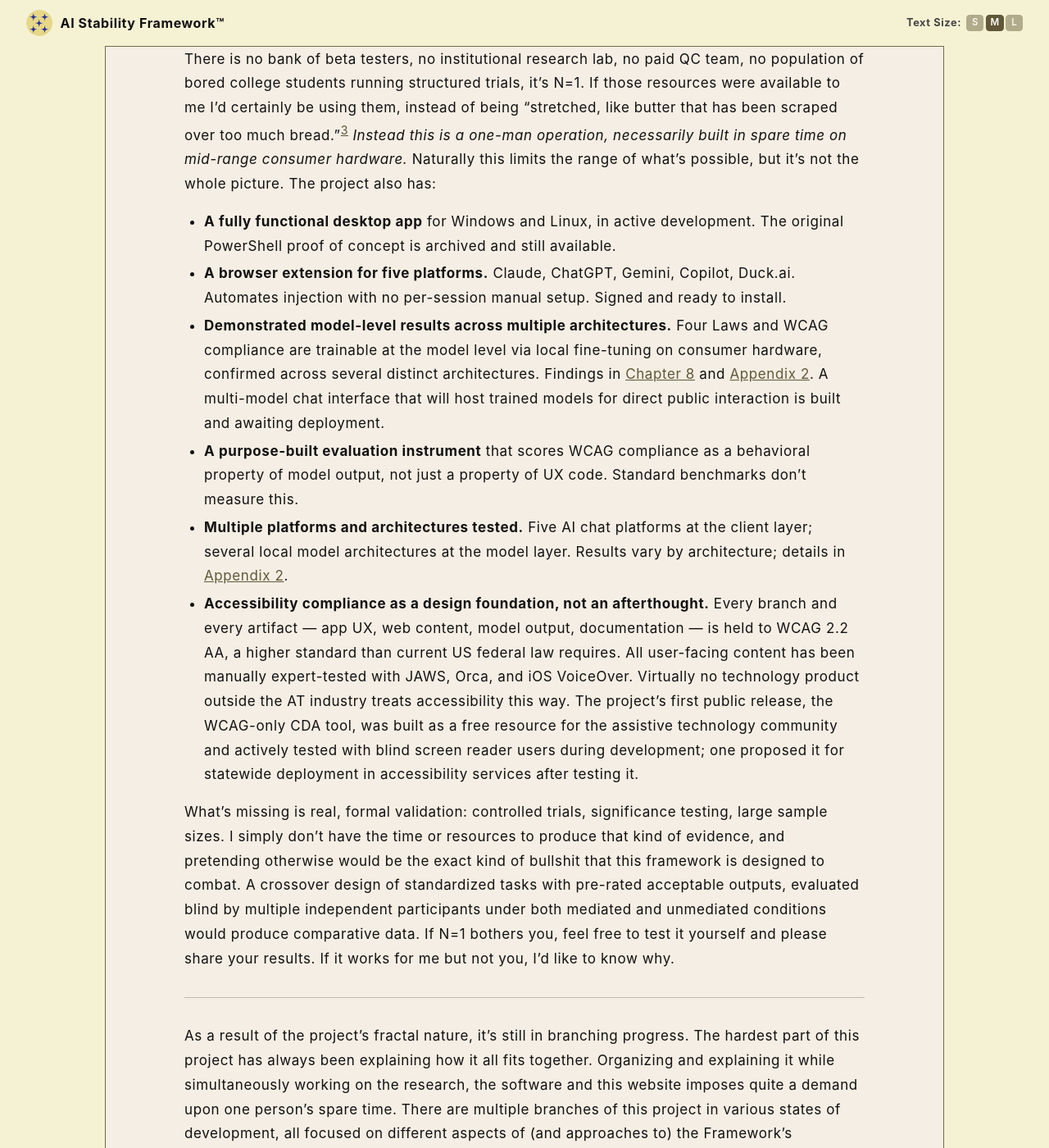
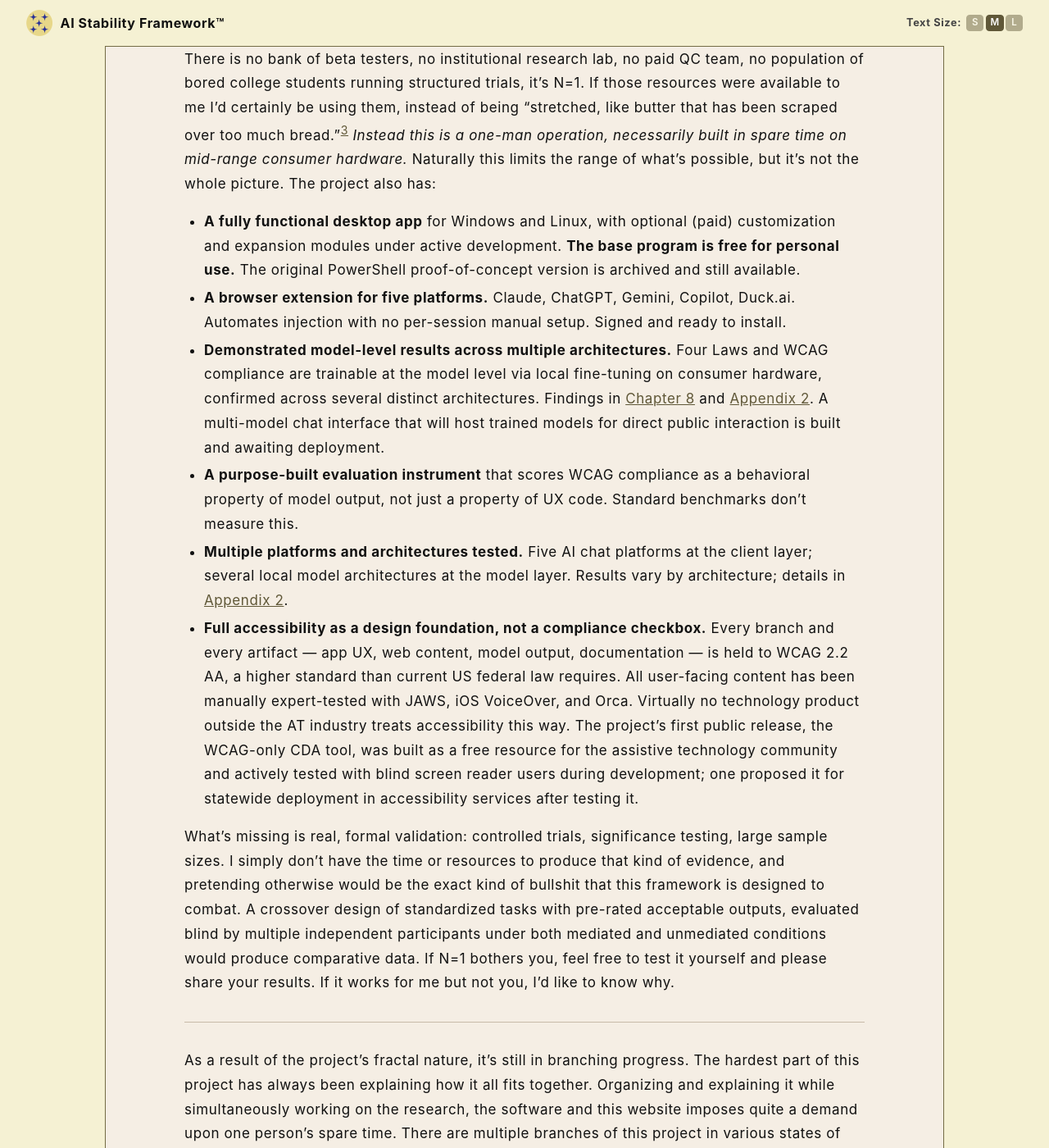
Before and after one commit to rojaslen/AISF-WEB, a Jekyll site: the page built from ch11.md, in a window 1280 px wide and 1400 px high, scrolled down 2633 px. Shown: the whole window at 82% size. Built offline with Jekyll 4.4.1, drawn with Linux system fonts in a browser that asks for light colours; some web fonts are replaced.

Commit message:
Update ch11.md

```diff
--- a/ch11.md
+++ b/ch11.md
@@ -44,12 +44,12 @@ This is a one-man project, which means that I am the entire staff:
 
 There is no bank of beta testers, no institutional research lab, no paid QC team, no population of bored college students running structured trials, it's N=1. If those resources were available to me I'd certainly be using them, instead of being "stretched, like butter that has been scraped over too much bread."[^11b] *Instead this is a one-man operation, necessarily built in spare time on mid-range consumer hardware.* Naturally this limits the range of what's possible, but it's not the whole picture. The project also has:
 
-- **A fully functional desktop app** for Windows and Linux, in active development. The original PowerShell proof of concept is archived and still available.
+- **A fully functional desktop app** for Windows and Linux, with optional (paid) customization and expansion modules under active development. **The base program is free for personal use.** The original PowerShell proof-of-concept version is archived and still available.
 - **A browser extension for five platforms.** Claude, ChatGPT, Gemini, Copilot, Duck.ai. Automates injection with no per-session manual setup. Signed and ready to install.
 - **Demonstrated model-level results across multiple architectures.** Four Laws and WCAG compliance are trainable at the model level via local fine-tuning on consumer hardware, confirmed across several distinct architectures. Findings in <a href="/ch08">Chapter 8</a> and <a href="/apx02">Appendix 2</a>. A multi-model chat interface that will host trained models for direct public interaction is built and awaiting deployment.
 - **A purpose-built evaluation instrument** that scores WCAG compliance as a behavioral property of model output, not just a property of UX code. Standard benchmarks don't measure this.
 - **Multiple platforms and architectures tested.** Five AI chat platforms at the client layer; several local model architectures at the model layer. Results vary by architecture; details in <a href="/apx02">Appendix 2</a>.
-- **Accessibility compliance as a design foundation, not an afterthought.** Every branch and every artifact — app UX, web content, model output, documentation — is held to WCAG 2.2 AA, a higher standard than current US federal law requires. All user-facing content has been manually expert-tested with JAWS, Orca, and iOS VoiceOver. Virtually no technology product outside the AT industry treats accessibility this way. The project's first public release, the WCAG-only CDA tool, was built as a free resource for the assistive technology community and actively tested with blind screen reader users during development; one proposed it for statewide deployment in accessibility services after testing it.
+- **Full accessibility as a design foundation, not a compliance checkbox.** Every branch and every artifact — app UX, web content, model output, documentation — is held to WCAG 2.2 AA, a higher standard than current US federal law requires. All user-facing content has been manually expert-tested with JAWS, iOS VoiceOver, and Orca. Virtually no technology product outside the AT industry treats accessibility this way. The project's first public release, the WCAG-only CDA tool, was built as a free resource for the assistive technology community and actively tested with blind screen reader users during development; one proposed it for statewide deployment in accessibility services after testing it.
 
 What's missing is real, formal validation: controlled trials, significance testing, large sample sizes. I simply don't have the time or resources to produce that kind of evidence, and pretending otherwise would be the exact kind of bullshit that this framework is designed to combat. A crossover design of standardized tasks with pre-rated acceptable outputs, evaluated blind by multiple independent participants under both mediated and unmediated conditions would produce comparative data. If N=1 bothers you, feel free to test it yourself and please share your results. If it works for me but not you, I'd like to know why.
 
```
